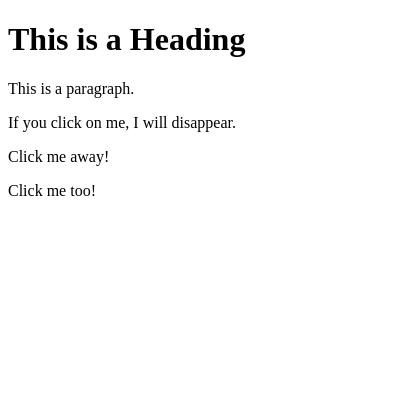
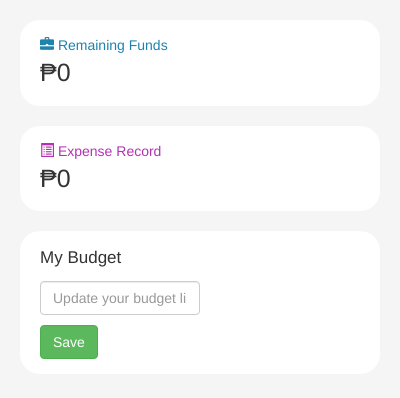
Before and after one commit to earlhansg/peso-pulse, a browser extension: page popup.html in a window 400 px wide. Drawn offline with nearby package versions, Linux system fonts and the light colour scheme.

Commit message:
created initial user interface for popup.html

```diff
--- /dev/null
+++ b/css/popup.css
@@ -0,0 +1,43 @@
+body {
+  background-color: whitesmoke;
+}
+
+.budget,
+.spend,
+.limit {
+  background-color: white;
+  margin: 2rem;
+  padding: 1.5rem 2rem;
+  display: flex;
+  flex-direction: column;
+  border-radius: 20px;
+}
+
+.budget-header {
+  color: #1e83ad;
+}
+
+.spend-header {
+  color: #b332b3;
+}
+
+.limit-header > span {
+  font-size: 17px;
+}
+
+#funds,
+#spend {
+  font-size: 25px;
+  font-weight: 500;
+}
+
+.form {
+  display: flex;
+  flex-direction: column;
+  gap: 10px;
+}
+
+.form > input {
+  margin-top: 1rem;
+  width: 50%;
+}
--- a/popup.html
+++ b/popup.html
@@ -1,20 +1,47 @@
 <!DOCTYPE html>
 <html>
-
   <head>
     <title>Peso Pulse</title>
+    <link rel="stylesheet" href="./css/popup.css" />
     <script src="jquery-3.7.1.min.js"></script>
+    <link
+      rel="stylesheet"
+      href="https://maxcdn.bootstrapcdn.com/bootstrap/3.3.7/css/bootstrap.min.css"
+    />
+    <script src="https://maxcdn.bootstrapcdn.com/bootstrap/3.3.7/js/bootstrap.min.js"></script>
+    <script src="popup.js"></script>
     <script src="popup.js"></script>
   </head>
 
-<body>
-
-    <h1>This is a Heading</h1>
-    <p>This is a paragraph.</p>
-    <p>If you click on me, I will disappear.</p>
-    <p>Click me away!</p>
-    <p>Click me too!</p>
-
+  <body style="background-color: whitesmoke">
+    <div class="budget">
+      <span class="budget-header">
+        <span class="glyphicon glyphicon-briefcase"></span>
+        <span>Remaining Funds</span>
+      </span>
+      <span id="funds">₱0</span>
+    </div>
+    <div class="spend">
+      <span class="spend-header pt-2">
+        <span class="glyphicon glyphicon-list-alt"></span>
+        <span>Expense Record</span>
+      </span>
+      <span id="spend">₱0</span>
+    </div>
+    <div class="limit">
+      <span class="limit-header pt-2">
+        <span>My Budget</span>
+      </span>
+      <span class="d-flex form">
+        <input
+          class="form-control"
+          id="budget-input"
+          placeholder="Update your budget limit"
+        />
+        <span>
+          <button class="btn btn-success">Save</button>
+        </span>
+      </span>
+    </div>
   </body>
-
 </html>
```
Lines whose indentation alone changed are shown as unchanged.
